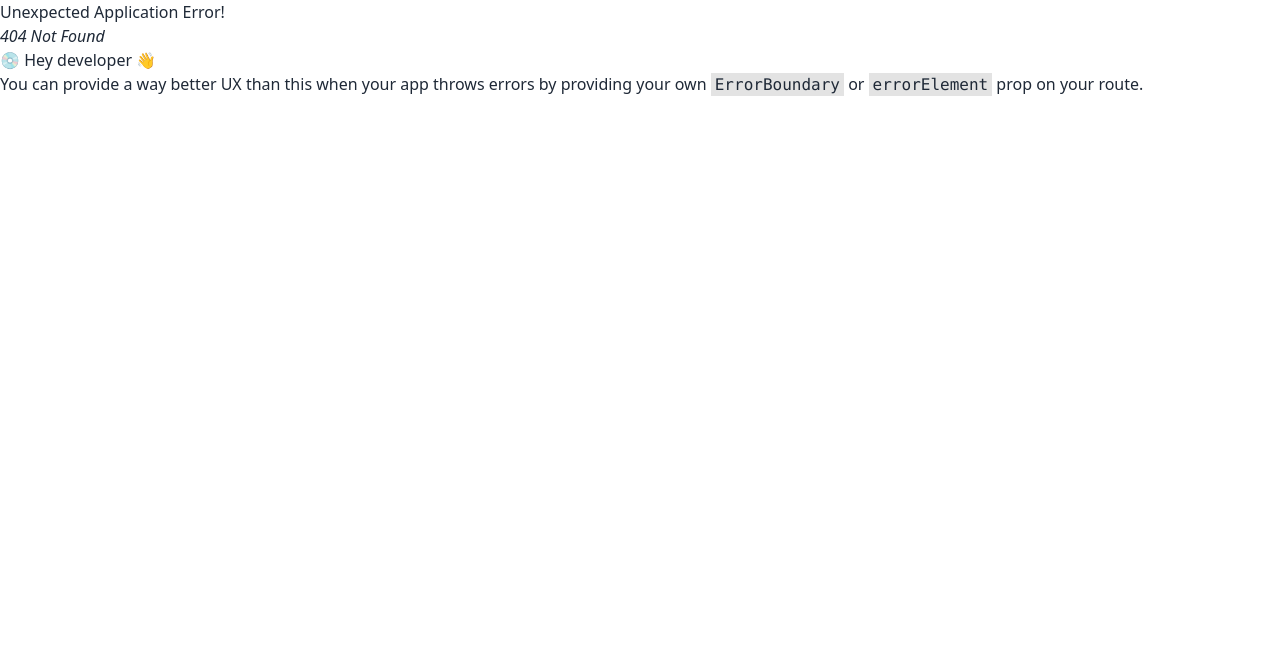
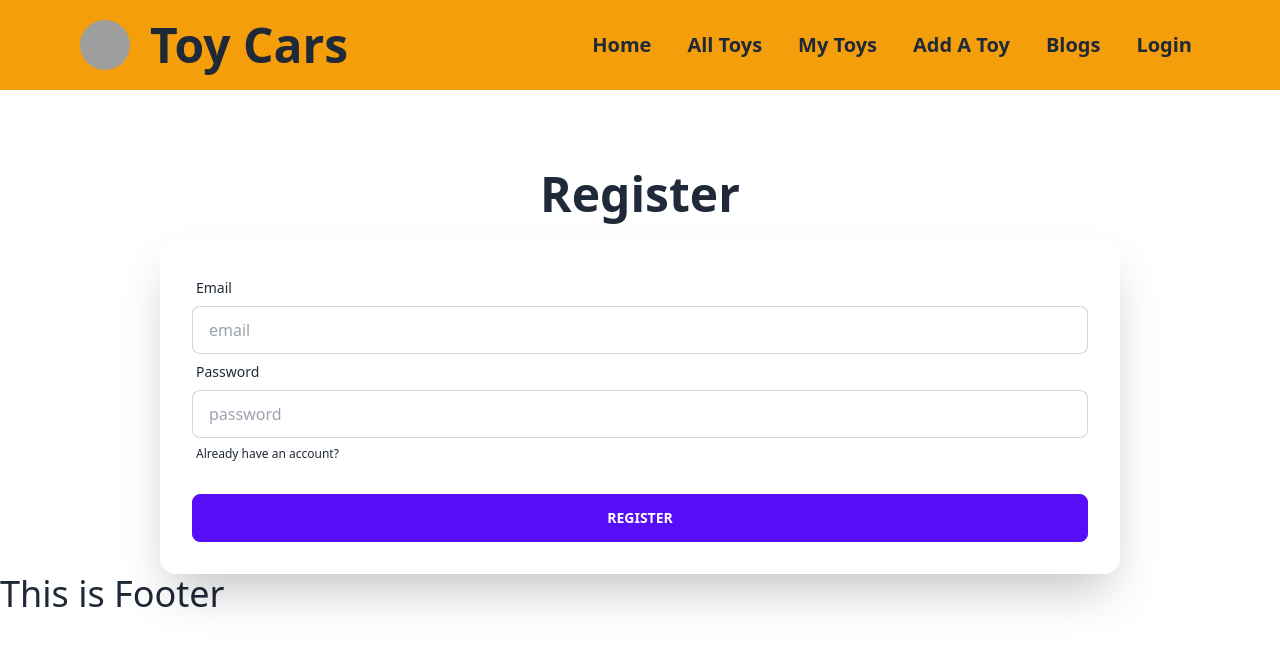
Before and after one commit to HasibUddin1/toy-marketplace-public-client, a React (Vite) app: page /register in a window 1280 px wide. Before the commit this address had no page. Shown: the top 646 px of the page. Built offline with nearby package versions, Linux system fonts and the light colour scheme; grey boxes are pictures that could not be loaded.

Commit message:
added register page

```diff
--- a/src/main.jsx
+++ b/src/main.jsx
@@ -12,6 +12,7 @@ import MyToys from './pages/MyToys/MyToys';
 import AddAToy from './pages/AddAToy/AddAToy';
 import Blogs from './pages/Blogs/Blogs';
 import Login from './pages/Login/Login';
+import Register from './pages/Register/Register';
 
 const router = createBrowserRouter([
   {
@@ -41,6 +42,10 @@ const router = createBrowserRouter([
       {
         path: 'login',
         element: <Login></Login>
+      },
+      {
+        path: 'register',
+        element: <Register></Register>
       }
     ]
   }
--- a/src/pages/Login/Login.jsx
+++ b/src/pages/Login/Login.jsx
@@ -1,3 +1,4 @@
+import { Link } from "react-router-dom";
 
 
 const Login = () => {
@@ -33,7 +34,7 @@ const Login = () => {
                                     </label>
                                     <input type="text" name="password" placeholder="password" className="input input-bordered" />
                                     <label className="label">
-                                        <a href="#" className="label-text-alt link link-hover">Forgot password?</a>
+                                        <Link to='/register' className="label-text-alt link link-hover">New to this site?</Link>
                                     </label>
                                 </div>
                                 <div className="form-control mt-6">
--- a/src/pages/Register/Register.jsx
+++ b/src/pages/Register/Register.jsx
@@ -1,9 +1,40 @@
+import { Link } from "react-router-dom";
 
 
 const Register = () => {
     return (
         <div>
-
+            <div className="w-9/12 mx-auto mt-20">
+                <div className="">
+                    <div className="text-center lg:text-left mb-5">
+                        <h1 className="text-5xl font-bold text-center">Register</h1>
+                    </div>
+                    <div className="card w-full shadow-2xl">
+                        <div className="card-body">
+                            <form>
+                                <div className="form-control">
+                                    <label className="label">
+                                        <span className="label-text">Email</span>
+                                    </label>
+                                    <input type="text" name="email" placeholder="email" className="input input-bordered" />
+                                </div>
+                                <div className="form-control">
+                                    <label className="label">
+                                        <span className="label-text">Password</span>
+                                    </label>
+                                    <input type="text" name="password" placeholder="password" className="input input-bordered" />
+                                    <label className="label">
+                                        <Link to='/login' className="label-text-alt link link-hover">Already have an account?</Link>
+                                    </label>
+                                </div>
+                                <div className="form-control mt-6">
+                                    <input className="btn btn-primary" type="submit" value="Register" />
+                                </div>
+                            </form>
+                        </div>
+                    </div>
+                </div>
+            </div>
         </div>
     );
 };
```
